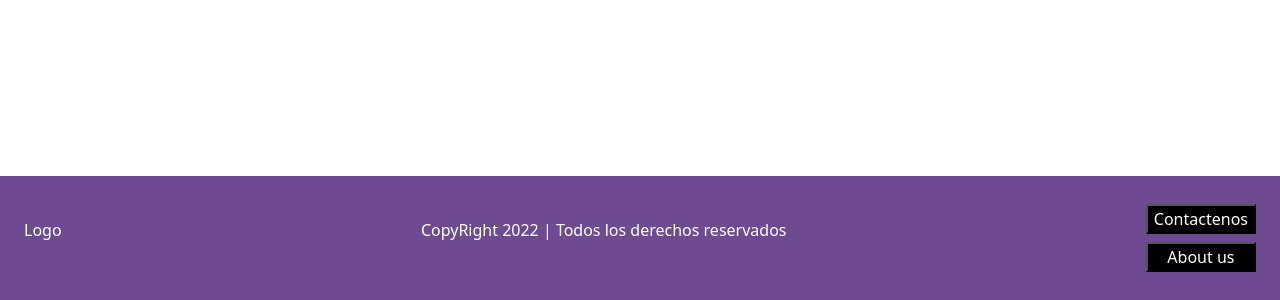
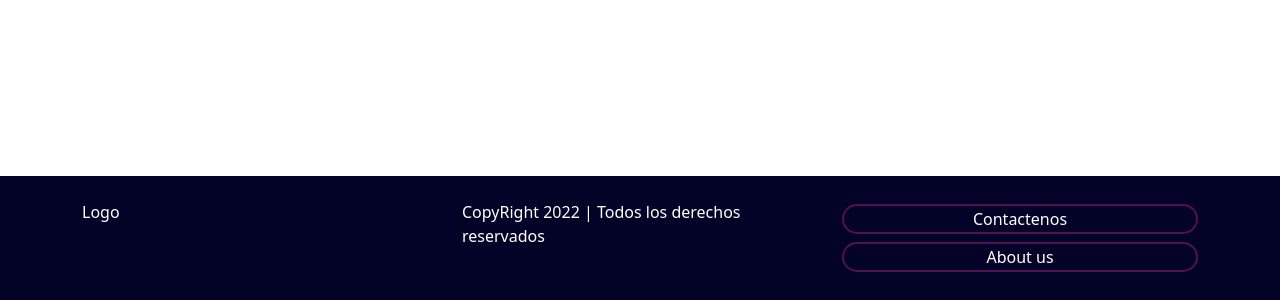
Before and after one commit to MatiasAltamiranda/Proyecto-two, a plain HTML site: page index.html in a window 1280 px wide. Shown: the part 504-804 px from the top of the page. Drawn offline with nearby package versions, Linux system fonts and the light colour scheme; no server answers.

Commit message:
estilos de footer agregados

```diff
--- a/css/style-footer.css
+++ b/css/style-footer.css
@@ -1,9 +1,12 @@
 .footer-color {
-  background-color: rgba(67, 21, 111, 0.77);
+  background-color: #030328;
   color: white;
 }
 
 .button-color {
-  background: black;
+  background: #030328;
   color: white;
+  border: rgb(85, 16, 85) 2px solid;
+  border-radius: 24px;
+  size: 40px;
 }
--- a/index.html
+++ b/index.html
@@ -20,7 +20,7 @@
     <main id="main" class="min-height">
       <section
         id="heroImage"
-        class="hero-image-container container-fluid"
+        class="hero-image-container container-fluid p-0"
       ></section>
     </main>
     <script src="./ui/hero-image.js"></script>
--- a/ui/footer.js
+++ b/ui/footer.js
@@ -1,15 +1,19 @@
 const footer = document.createElement("footer");
 
 footer.innerHTML = `
-      <div>
+      <div class='container-xl'>
+        <div class='row'>
+          <div class='col'>
               <p>Logo</p>
           </div>
-      <div>
+          <div class='col'>
                <p>CopyRight 2022 | Todos los derechos reservados</p>
           </div>
-      <div class= 'd-flex flex-column'>
+          <div class= 'd-flex flex-column col'>
                <button class= 'my-1 button-color'>Contactenos</button>
                <button class= 'my-1 button-color'>About us</button>
+          </div>
+        </div>
       </div>
       `;
 footer.className =
```
Also changed, not shown: ui/hero-image.js (+0 -34 lines), 1 other file. Lines whose indentation alone changed are shown as unchanged.
